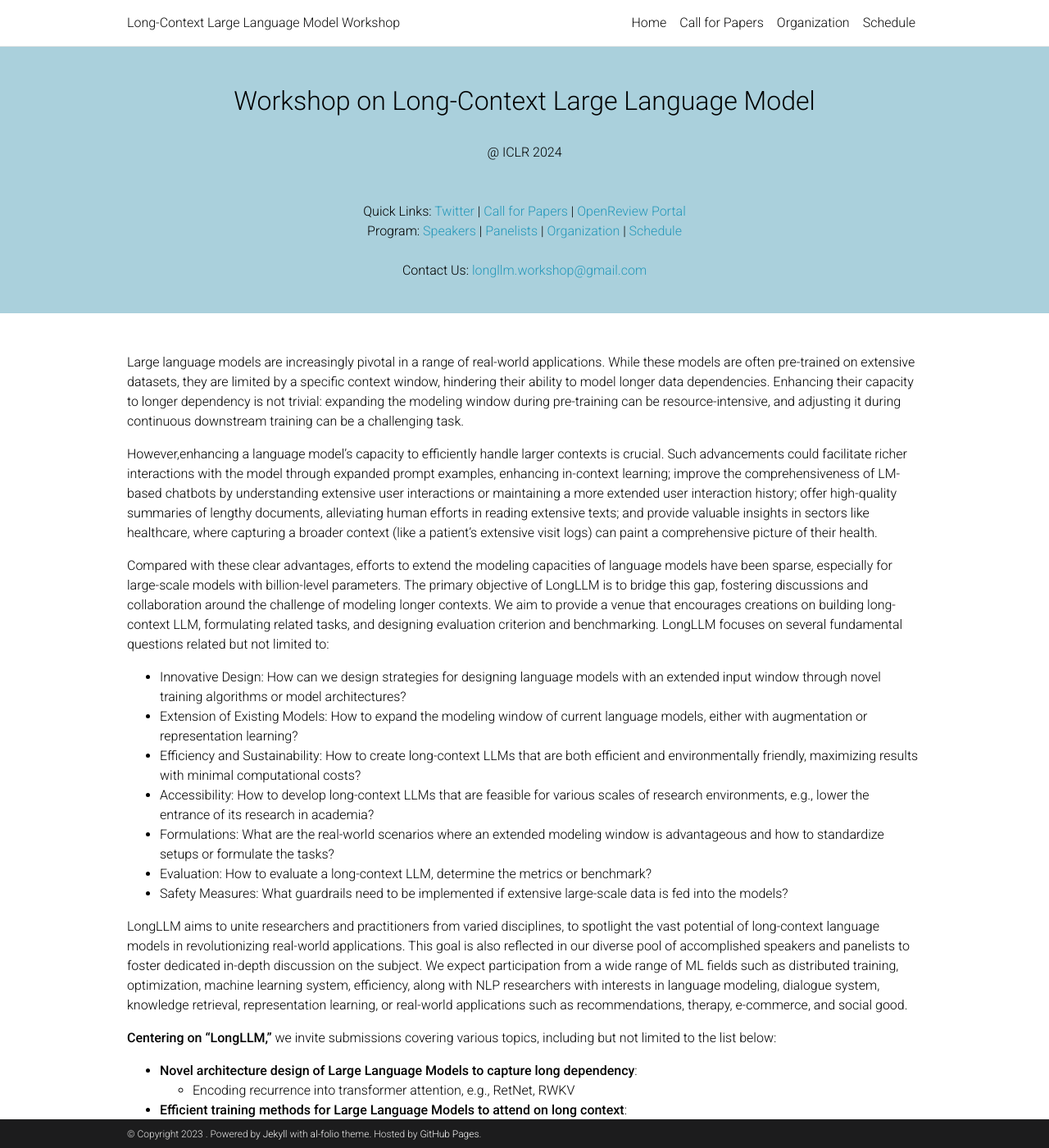
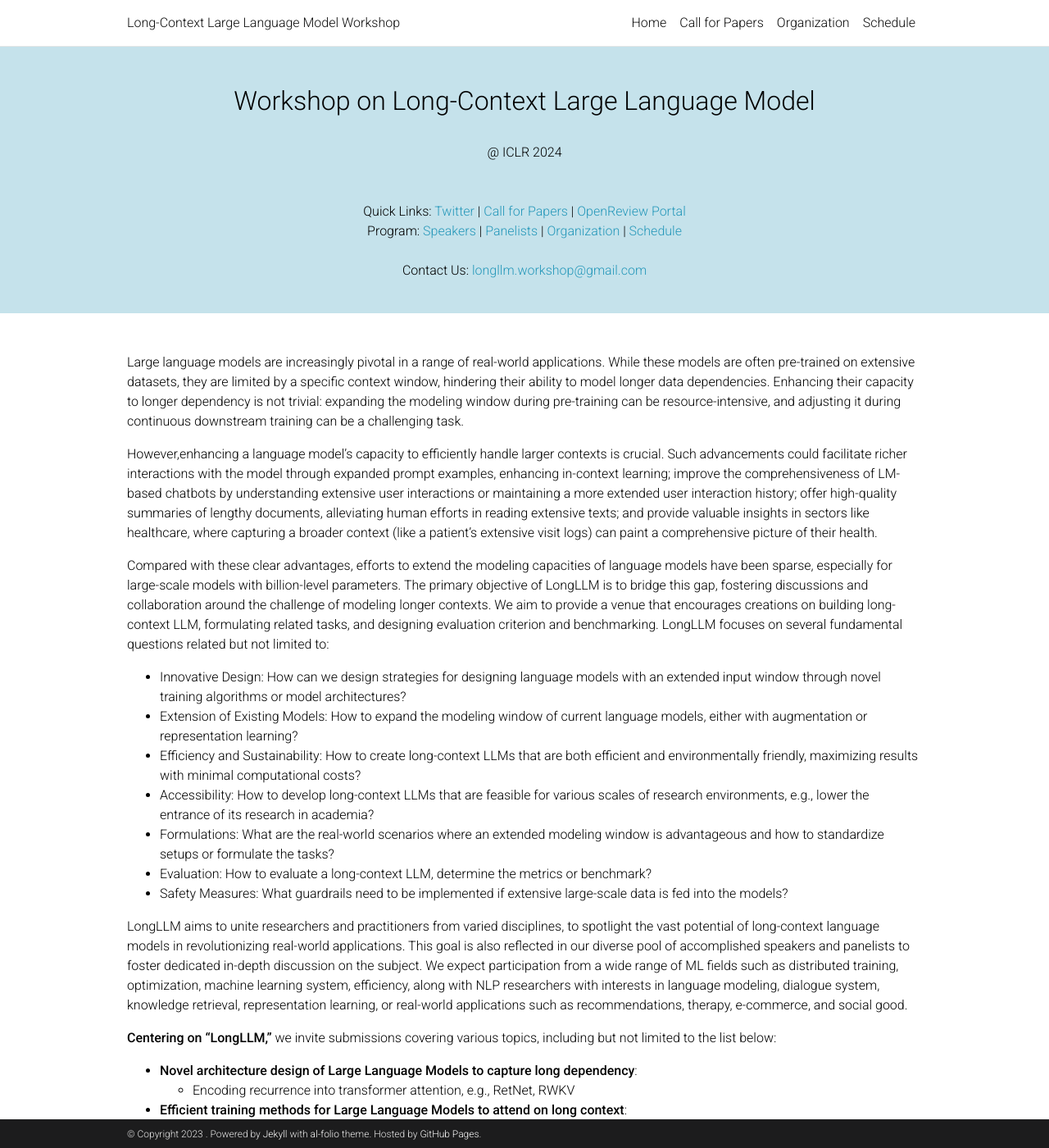
Before and after one commit to longllm-workshop/longllm-workshop.github.io, a Jekyll site: the page built from _pages/home.md, in a window 1280 px wide and 1400 px high. Shown: the whole window at 82% size. Built offline with Jekyll 4.4.1, drawn with Linux system fonts in a browser that asks for light colours; emoji names are drawn with the system emoji font; comment, search, counter and statistics services are not loaded; a style sheet for code colours, icons or effects is not loaded.

Commit message:
light color

```diff
--- a/_layouts/default2.html
+++ b/_layouts/default2.html
@@ -28,7 +28,7 @@ layout: parse
         .headerr {
             /* background-image: url('../assets/img/header.jpg'); Replace with the path to your image */
             /* background-size: cover; Cover the entire header with the image */
-            background-color: #aad0dc;
+            background-color: #c5e2eb;
             background-position: center; /* Center the image within the header */
             max-width: 100%;
             margin: 50 auto;
```
